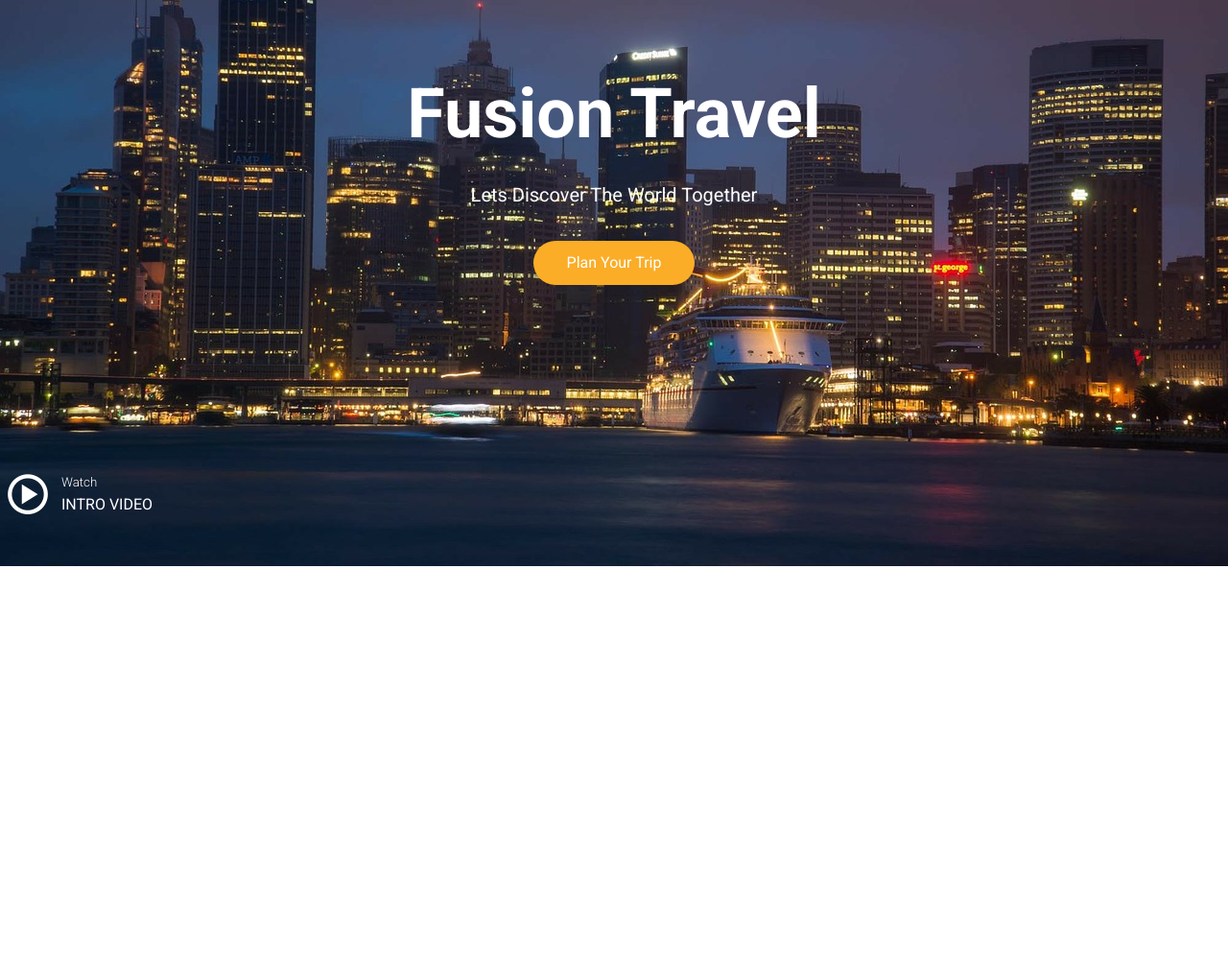
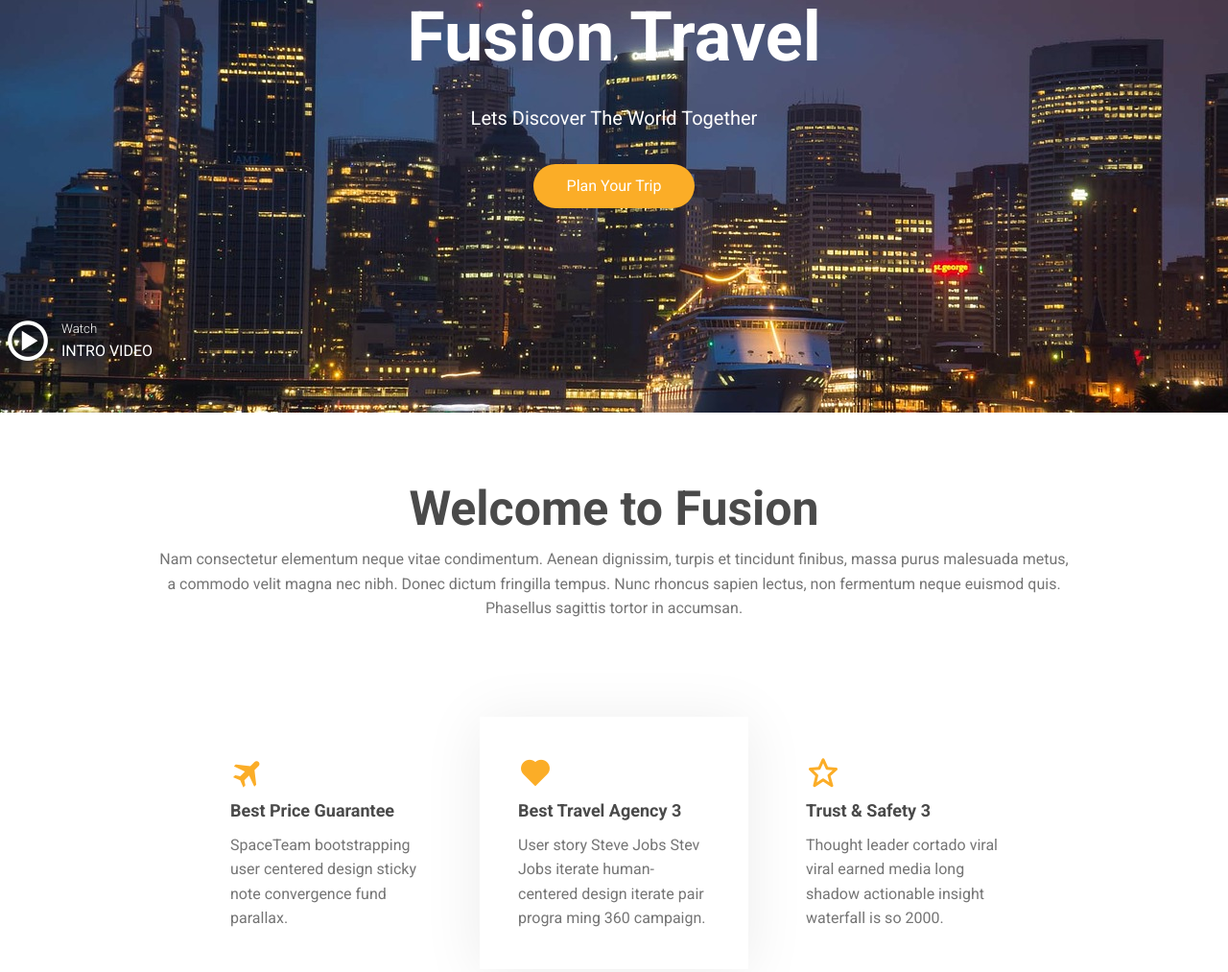
Before and after one commit to sajibhn/travel-agency-landing-page, a plain HTML site: page index.html in a window 1280 px wide. Shown: the part 210-1223 px from the top of the page at 96% size. Before the commit the page ends 800 px from the top, so only its background shows below. Drawn offline with nearby package versions, Linux system fonts and the light colour scheme.

Commit message:
services

```diff
--- a/assets/css/styles.css
+++ b/assets/css/styles.css
@@ -90,7 +90,6 @@ body {
     font-size: var(--fs-body);
     color: var(--clr-para);
     line-height: 1.6;
-    overflow: hidden;
 }
 
 
@@ -104,6 +103,27 @@ body {
 .container {
     max-width: 1300px;
     width: calc(100% - .5rem);
+    margin: 0 auto;
+}
+
+.grid {
+    display: grid;
+    gap: 2.75rem;
+}
+
+.section {
+    margin-top: 60px;
+}
+
+.section__title {
+    text-align: center;
+    font-size: var(--fs-section-title);
+    color: var(--clr-title);
+}
+
+.section__description {
+    text-align: center;
+    max-width: 950px;
     margin: 0 auto;
 }
 
@@ -167,8 +187,9 @@ body {
     background-image: url('../img/herobg.jpg');
     background-size: cover;
     background-repeat: no-repeat;
-    height: 100vh;
+    height: 80vh;
     color: var(--clr-white);
+    position: relative;
 }
 
 .hero__container {
@@ -182,6 +203,7 @@ body {
     display: flex;
     gap: 10px;
     align-items: center;
+    cursor: pointer;
 }
 
 .hero__play i {
@@ -217,3 +239,37 @@ body {
     font-size: var(--fs-sub-title);
     margin: var(--m-4) 0;
 }
+
+/* =============== service =============== */
+
+.services__container {
+    margin: 100px 0;
+    display: flex;
+    justify-content: center;
+    flex-wrap: wrap;
+    gap: 20px;
+}
+
+.services__data {
+    padding: 40px;
+    width: 280px;
+
+}
+
+.services__data:nth-child(2) {
+    box-shadow: 0 5px 59px 0 rgb(0 0 0 / 8%);
+    ;
+}
+
+.services__data i {
+    color: #fbad27;
+    font-size: 36px;
+    margin-bottom: var(--m-1);
+}
+
+.services__data h3 {
+    font-size: 1.125rem;
+    font-weight: 600;
+    color: var(--clr-title);
+    margin-bottom: var(--m-1);
+}
--- a/index.html
+++ b/index.html
@@ -52,6 +52,42 @@
                 </div>
             </div>
         </section>
+
+        <!-- =============== sevices ===============-->
+
+        <section class="services section container" id="services">
+            <h2 class="section__title">
+                Welcome to Fusion
+            </h2>
+            <p class="section__description">
+                Nam consectetur elementum neque vitae condimentum. Aenean dignissim, turpis et tincidunt finibus,
+                massa purus malesuada metus, a commodo velit magna nec nibh. Donec dictum fringilla tempus. Nunc
+                rhoncus sapien lectus, non fermentum neque euismod quis. Phasellus sagittis tortor in accumsan.
+            </p>
+            <div class="services__container">
+
+                <div class="services__data">
+                    <i class='bx bxs-plane-alt'></i>
+                    <h3>Best Price Guarantee</h3>
+                    <p>SpaceTeam bootstrapping user centered design sticky note convergence fund parallax.</p>
+                </div>
+
+                <div class="services__data">
+                    <i class='bx bxs-heart'></i>
+                    <h3>Best Travel Agency 3</h3>
+                    <p>User story Steve Jobs Stev Jobs iterate human-centered design iterate pair progra ming 360
+                        campaign.</p>
+                </div>
+
+                <div class="services__data">
+                    <i class='bx bx-star'></i>
+                    <h3>Trust & Safety 3</h3>
+                    <p>Thought leader cortado viral viral earned media long shadow actionable insight waterfall is so
+                        2000.</p>
+                </div>
+
+            </div>
+        </section>
     </main>
 </body>
 
```
